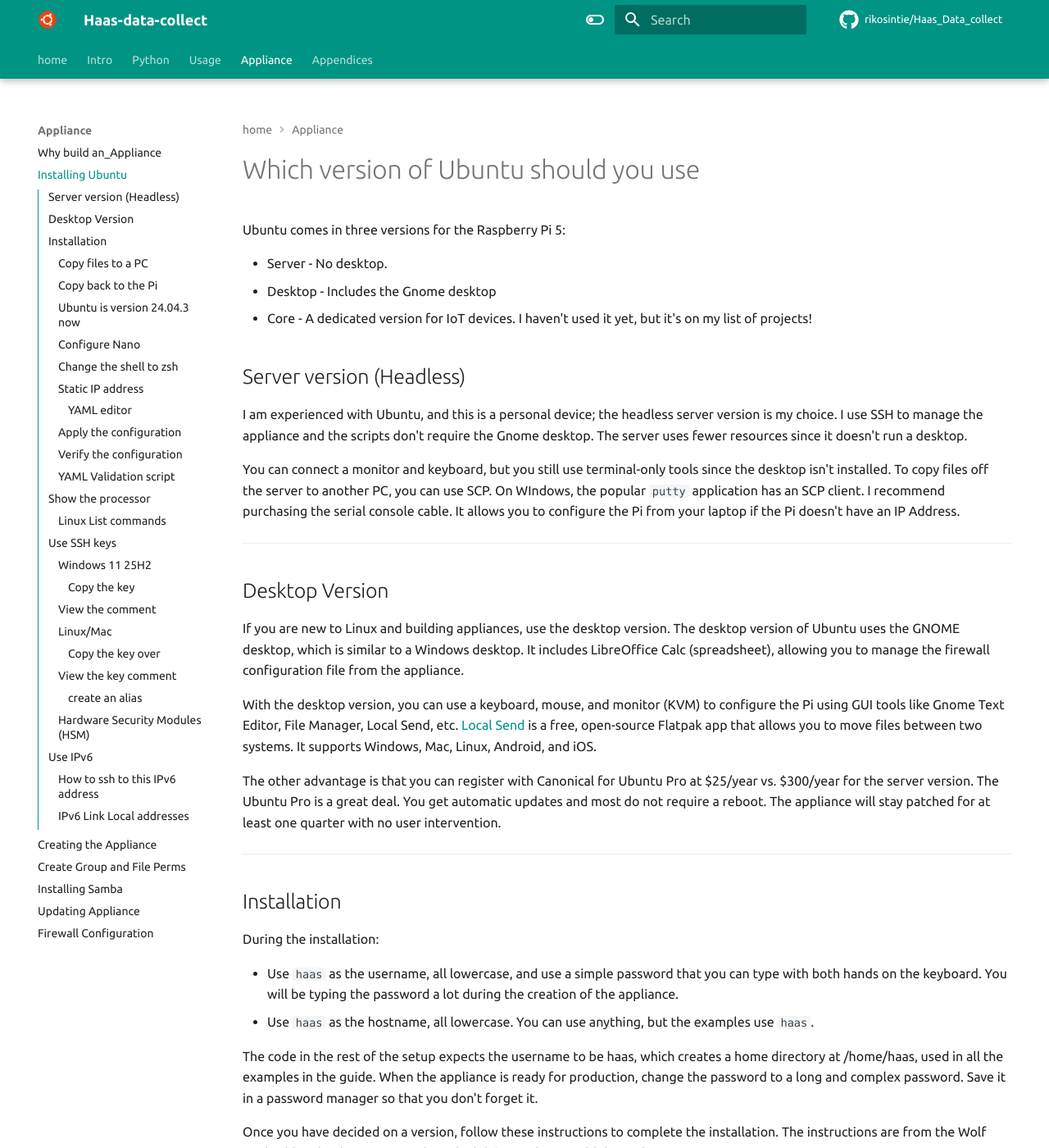
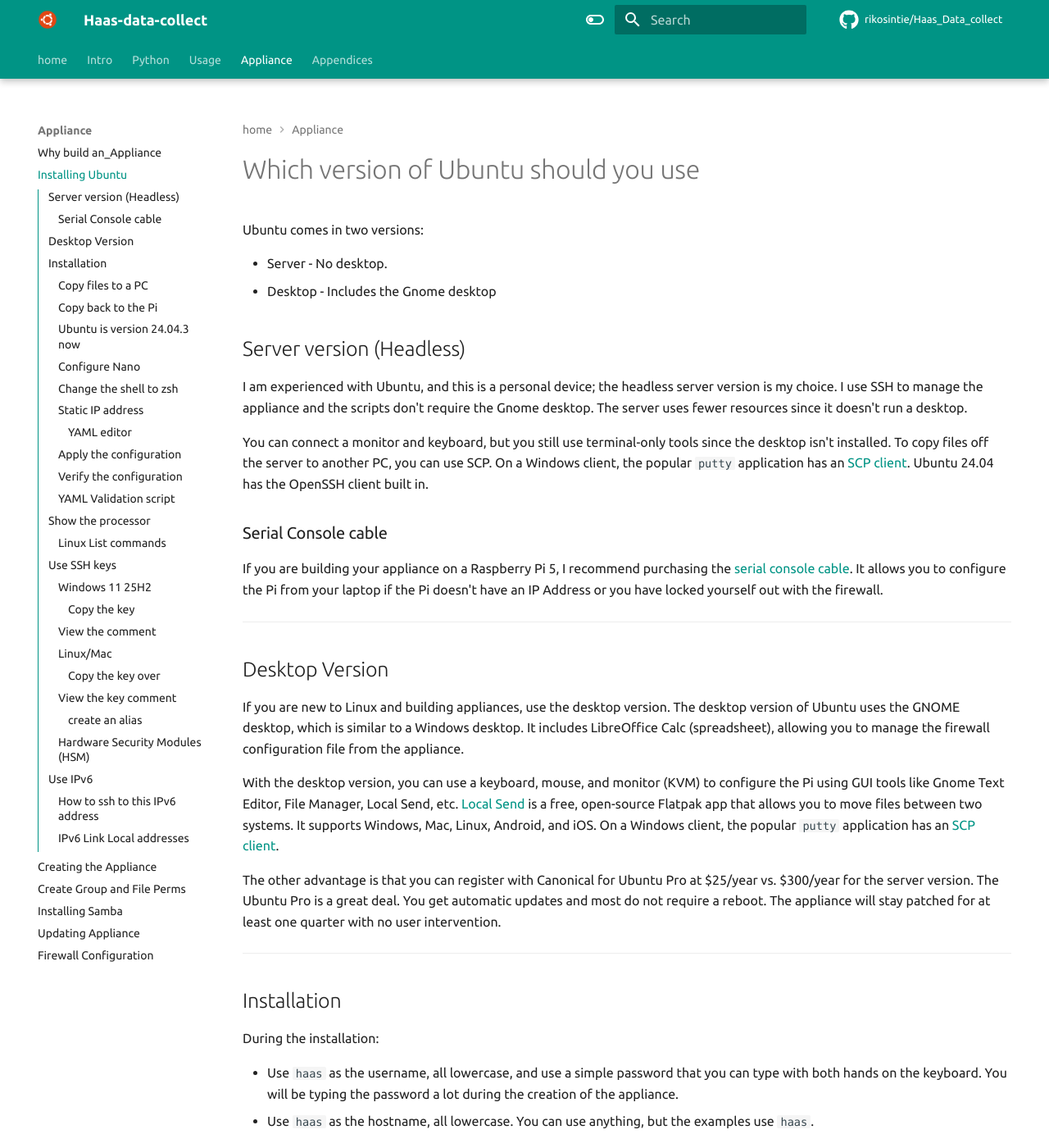
Before and after one commit to rikosintie/Haas_Data_collect, an MkDocs documentation site: the page built from docs/build_pi_5_appliance/installing_ubuntu.md, in a window 1280 px wide and 1400 px high. Shown: the whole window at 82% size. Built offline with MkDocs 1.6.1 and Material for MkDocs 9.7.7, drawn with Linux system fonts in a browser that asks for light colours; some web fonts are replaced; comment, search, counter and statistics services are not loaded.

Commit message:
Git Title: Formatting

```diff
--- a/docs/build_pi_5_appliance/installing_ubuntu.md
+++ b/docs/build_pi_5_appliance/installing_ubuntu.md
@@ -1,16 +1,19 @@
 # Which version of Ubuntu should you use
 
-Ubuntu comes in three versions for the Raspberry Pi 5:
+Ubuntu comes in two versions:
 
 - Server - No desktop.
 - Desktop - Includes the Gnome desktop
-- Core - A dedicated version for IoT devices. I haven't used it yet, but it's on my list of projects!
 
 ## Server version (Headless)
 
 I am experienced with Ubuntu, and this is a personal device; the headless server version is my choice. I use SSH to manage the appliance and the scripts don't require the Gnome desktop. The server uses fewer resources since it doesn't run a desktop.
 
-You can connect a monitor and keyboard, but you still use terminal-only tools since the desktop isn't installed. To copy files off the server to another PC, you can use SCP. On WIndows, the popular `putty` application has an SCP client. I recommend purchasing the serial console cable. It allows you to configure the Pi from your laptop if the Pi doesn't have an IP Address.
+You can connect a monitor and keyboard, but you still use terminal-only tools since the desktop isn't installed. To copy files off the server to another PC, you can use SCP. On a Windows client, the popular `putty` application has an [SCP client](https://the.earth.li/~sgtatham/putty/0.83/htmldoc/Chapter5.html#pscp). Ubuntu 24.04 has the OpenSSH client built in.
+
+### Serial Console cable
+
+If you are building your appliance on a Raspberry Pi 5, I recommend purchasing the [serial console cable](../build_pi_5_appliance/why_pi_5_appliance.md/#usb-serial-cable-for-the-raspberry-pi-5). It allows you to configure the Pi from your laptop if the Pi doesn't have an IP Address or you have locked yourself out with the firewall.
 
 ----------------------------------------------------------------
 
@@ -18,7 +21,7 @@
 
 If you are new to Linux and building appliances, use the desktop version. The desktop version of Ubuntu uses the GNOME desktop, which is similar to a Windows desktop. It includes LibreOffice Calc (spreadsheet), allowing you to manage the firewall configuration file from the appliance.
 
-With the desktop version, you can use a keyboard, mouse, and monitor (KVM) to configure the Pi using GUI tools like Gnome Text Editor, File Manager, Local Send, etc. [Local Send](https://localsend.org/) is a free, open-source Flatpak app that allows you to move files between two systems. It supports Windows, Mac, Linux, Android, and iOS.
+With the desktop version, you can use a keyboard, mouse, and monitor (KVM) to configure the Pi using GUI tools like Gnome Text Editor, File Manager, Local Send, etc. [Local Send](https://localsend.org/) is a free, open-source Flatpak app that allows you to move files between two systems. It supports Windows, Mac, Linux, Android, and iOS. On a Windows client, the popular `putty` application has an [SCP client](https://the.earth.li/~sgtatham/putty/0.83/htmldoc/Chapter5.html#pscp).
 
 The other advantage is that you can register with Canonical for Ubuntu Pro at $25/year vs. $300/year for the server version. The Ubuntu Pro is a great deal. You get automatic updates and most do not require a reboot. The appliance will stay patched for at least one quarter with no user intervention.
 
```
